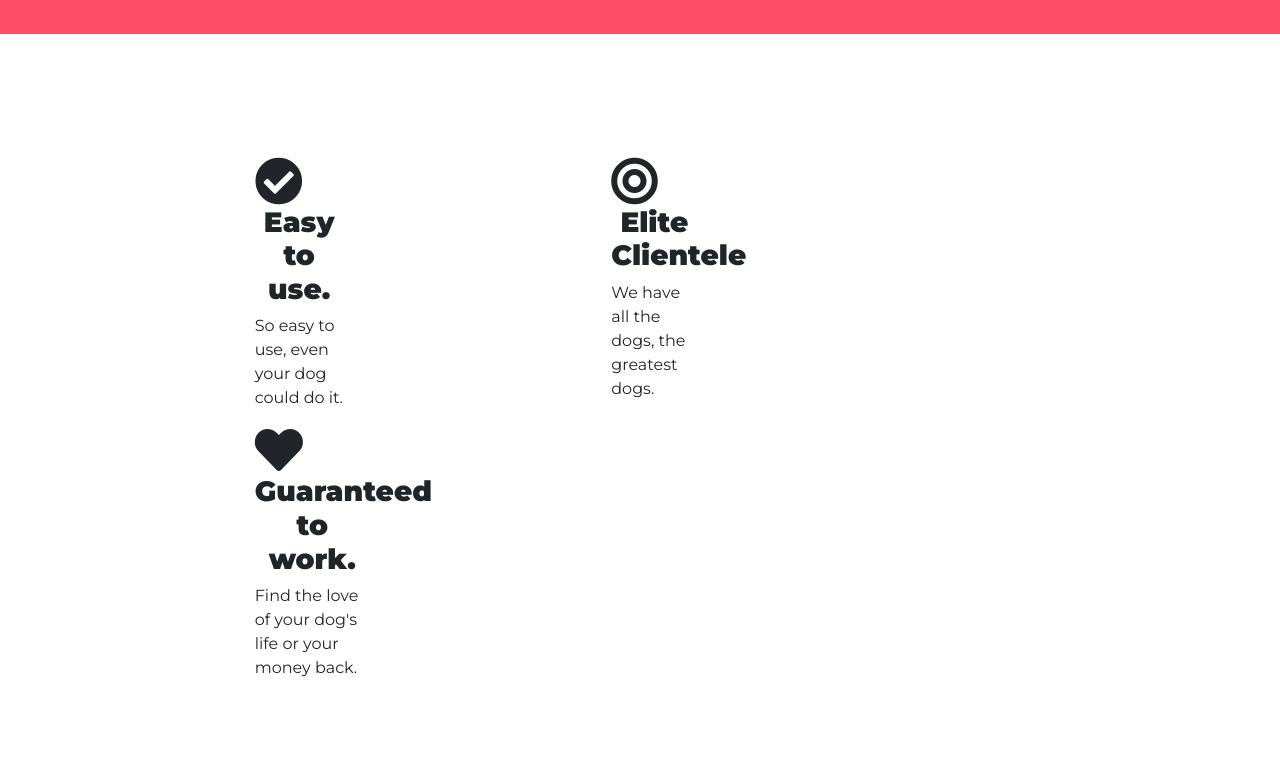
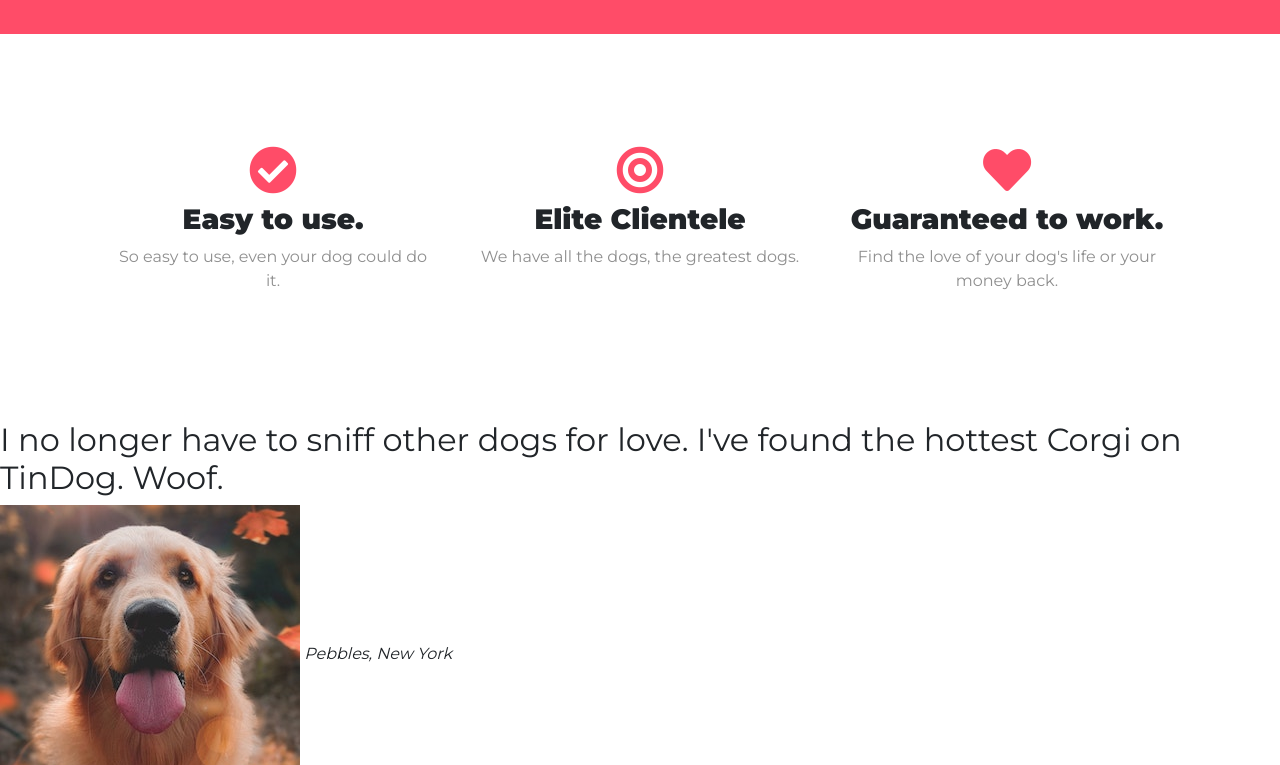
Before and after one commit to ToddSpainhour/tinDog-bootstrap-tutorial, a plain HTML site: page index.html in a window 1280 px wide. Shown: the part 780-1545 px from the top of the page. Drawn offline with nearby package versions, Linux system fonts and the light colour scheme.

Commit message:
features section layout complete

```diff
--- a/index.html
+++ b/index.html
@@ -23,7 +23,7 @@
 </head>
 <body>
     <section id="title">
-        <div class="container-fluid">
+        <div class="title-section container-fluid">
               <nav class="navbar navbar-expand-lg navbar-dark">
                   <a class="navbar-brand" href="">tindog</a>
                   <button class="navbar-toggler" type="button" data-toggle="collapse" data-target="#navbarTogglerDemo01" aria-controls="navbarTogglerDemo01" aria-expanded="false" aria-label="Toggle navigation">
@@ -66,29 +66,23 @@
       <div class="container-fluid">
         <div class="row">
 
-            <div class="feature-box">
-              <div class="col-lg-4">
-                  <i class="fas fa-check-circle fa-3x"></i>
+            <div class="feature-box col-lg-4">
+                  <i class="icon fas fa-check-circle fa-3x"></i>
                     <h3 class="feature-titles text-center">Easy to use.</h3>
                   <p>So easy to use, even your dog could do it.</p>
-              </div>
             </div>
 
 
-            <div class="feature-box">
-              <div class="col-lg-4">
-              <i class="fas fa-bullseye fa-3x"></i>
+            <div class="feature-box col-lg-4">
+              <i class="icon fas fa-bullseye fa-3x"></i>
                 <h3 class="feature-titles text-center">Elite Clientele</h3>
                   <p>We have all the dogs, the greatest dogs.</p>
-              </div>
             </div>
 
-            <div class="feature-box">
-              <div class="col-lg-4">
-                <i class="fas fa-heart fa-3x"></i>
+            <div class="feature-box col-lg-4">
+                <i class="icon fas fa-heart fa-3x"></i>
                   <h3 class="feature-titles text-center">Guaranteed to work.</h3>
                     <p>Find the love of your dog's life or your money back.</p>
-              </div>
             </div>
 
         </div>
--- a/main.css
+++ b/main.css
@@ -5,9 +5,13 @@
 }
 
 
-.container-fluid {
+.title-section {
     padding: 3% 15%;
 }
+
+/* .container-fluid {
+    padding: 3% 15%;
+} */
 
 .navbar {
     padding-bottom: 5rem;
@@ -42,6 +46,10 @@ h1 {
     line-height: 1.5;
 }
 
+p {
+ color: #8f8f8f;
+}
+
 body {
     font-family:'Montserrat';
 }
@@ -67,17 +75,22 @@ body {
     margin: 7% 7%;
 }
 
-/* .feature-box {
+.feature-box {
     text-align: center;
-} */
+    padding: 2%;
+}
 
-/* #features i {
-    margin: 0%;
-    display: block;
-    margin-left: auto;
-    margin-right: auto;
-    width: 50%;
-} */
+.feature-box i {
+    padding-bottom: 3%;
+}
+
+.icon {
+    color: #ff4c68;
+}
+
+.icon:hover {
+    color: black;
+}
 
 
 
```
